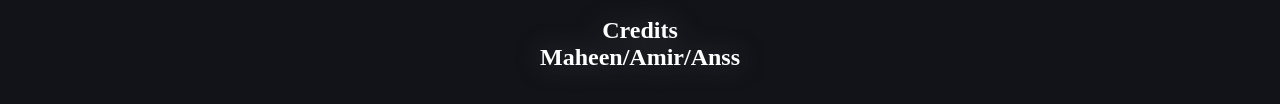
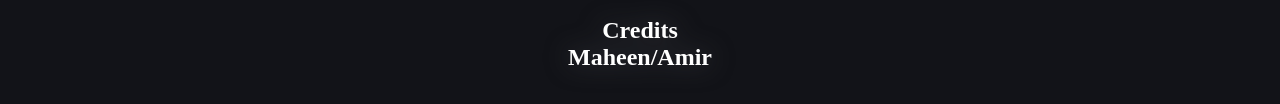
Before and after one commit to ScienceMWEE/ScienceMWEE.github.io, a plain HTML site: page page4.html in a window 1280 px wide. Shown: the part 502-606 px from the top of the page. Drawn offline with Linux system fonts and the light colour scheme.

Commit message:
Update page4.html

```diff
--- a/page4.html
+++ b/page4.html
@@ -65,6 +65,6 @@ h1 {text-align: center;}
 <h2 style="position: relative; left: 266px; width: 800px;">If your not a multimillion dollar corporation then you can also support by donating to Team Seas Which is an organization that for every single dollar they will remove one pound of trash.<a href="https://actionnetwork.org/forms/teamseas-signup" target="_blank">Team Seas.</a> If you want to help with the trash eating robots then if you donate to use we will make 100 robots if we reach our goal of 100k
 
 <br><br><br><br><br><br><br><br><br></h2>
-				<h2>Credits<br> Maheen/Amir/Anss</h2>
+				<h2>Credits<br> Maheen/Amir</h2>
 </body>
 </html>
```
